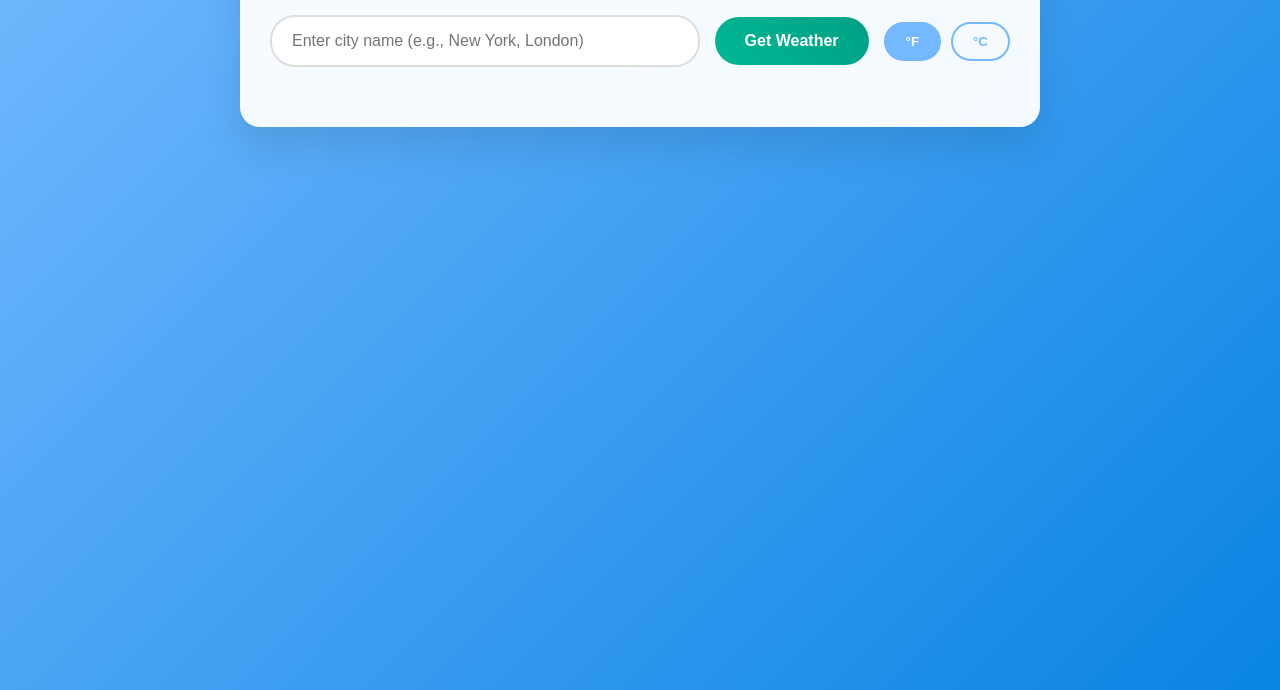
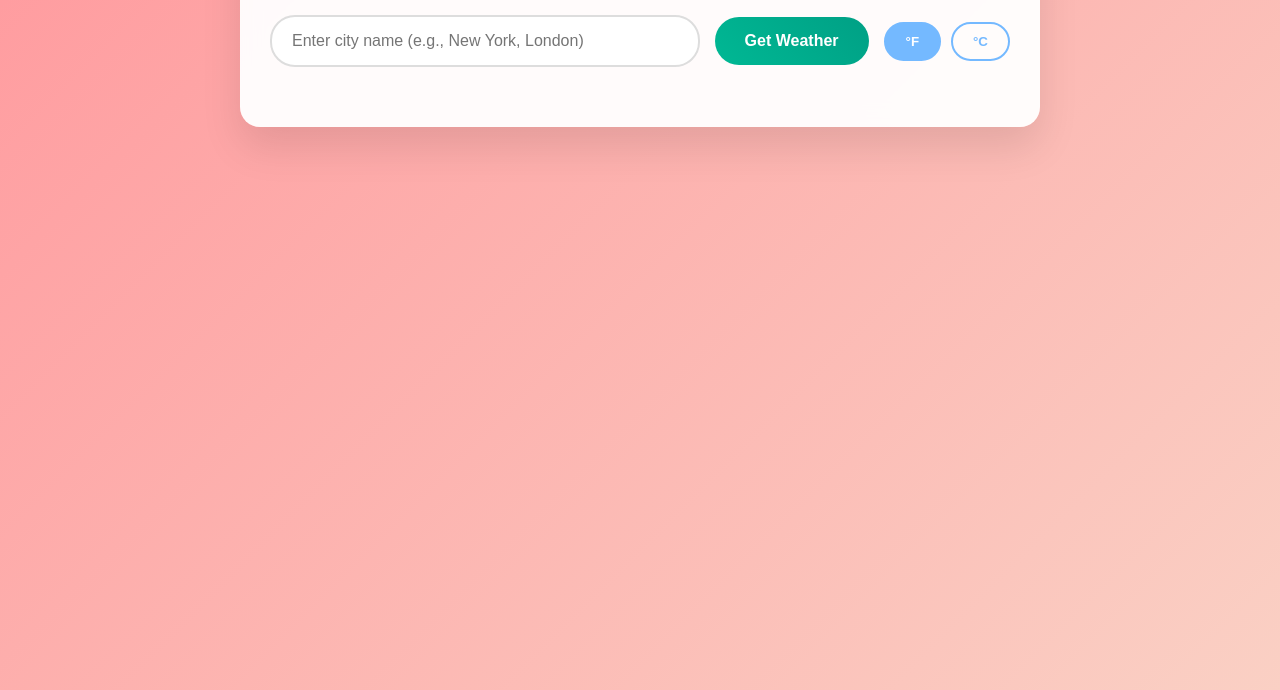
Before and after one commit to codeagen/odin-projects-exercises, a plain HTML site: page weather-app/index.html in a window 1280 px wide. Shown: the part 110-800 px from the top of the page. Drawn offline with Linux system fonts and the light colour scheme.

Commit message:
changed background colour

```diff
--- a/weather-app/style.css
+++ b/weather-app/style.css
@@ -6,7 +6,8 @@
 
 body {
     font-family: 'Arial', sans-serif;
-    background: linear-gradient(135deg, #74b9ff, #0984e3);
+    /* background: linear-gradient(135deg, #74b9ff, #0984e3); */
+    background: linear-gradient(135deg, #ff9a9e, #fad0c4);
     min-height: 100vh;
     display: flex;
     flex-direction: column;
```
